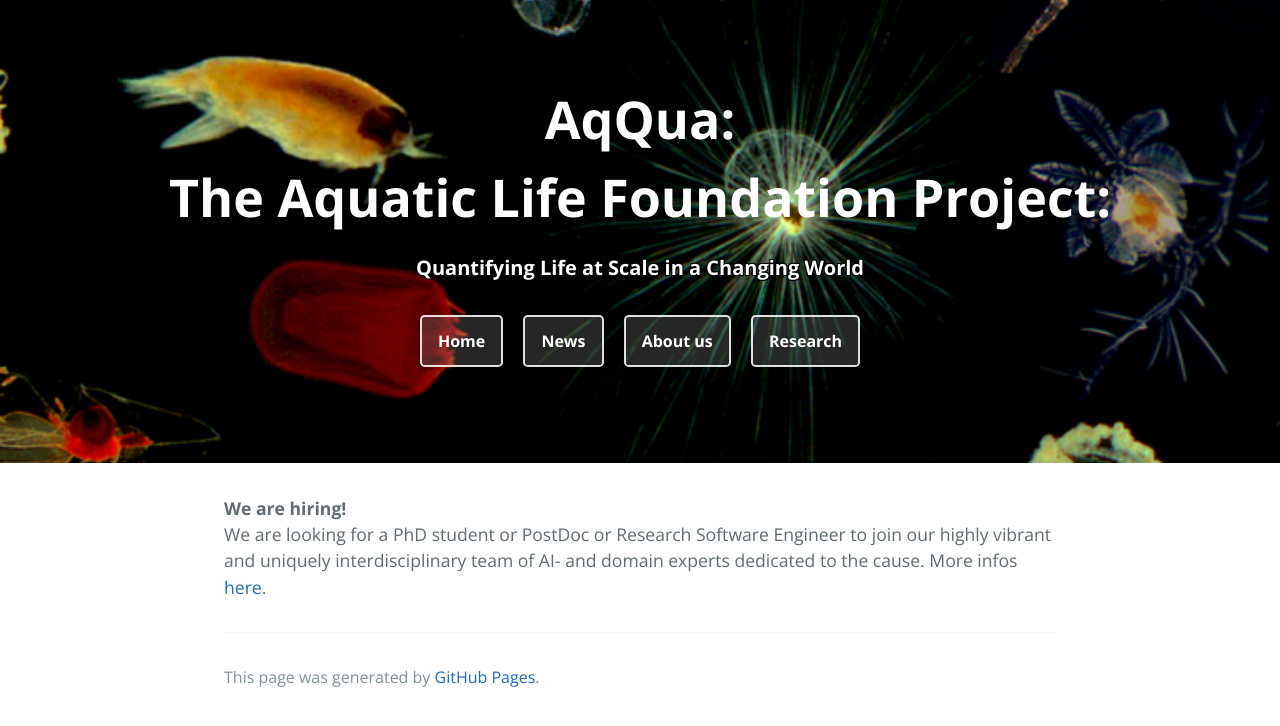
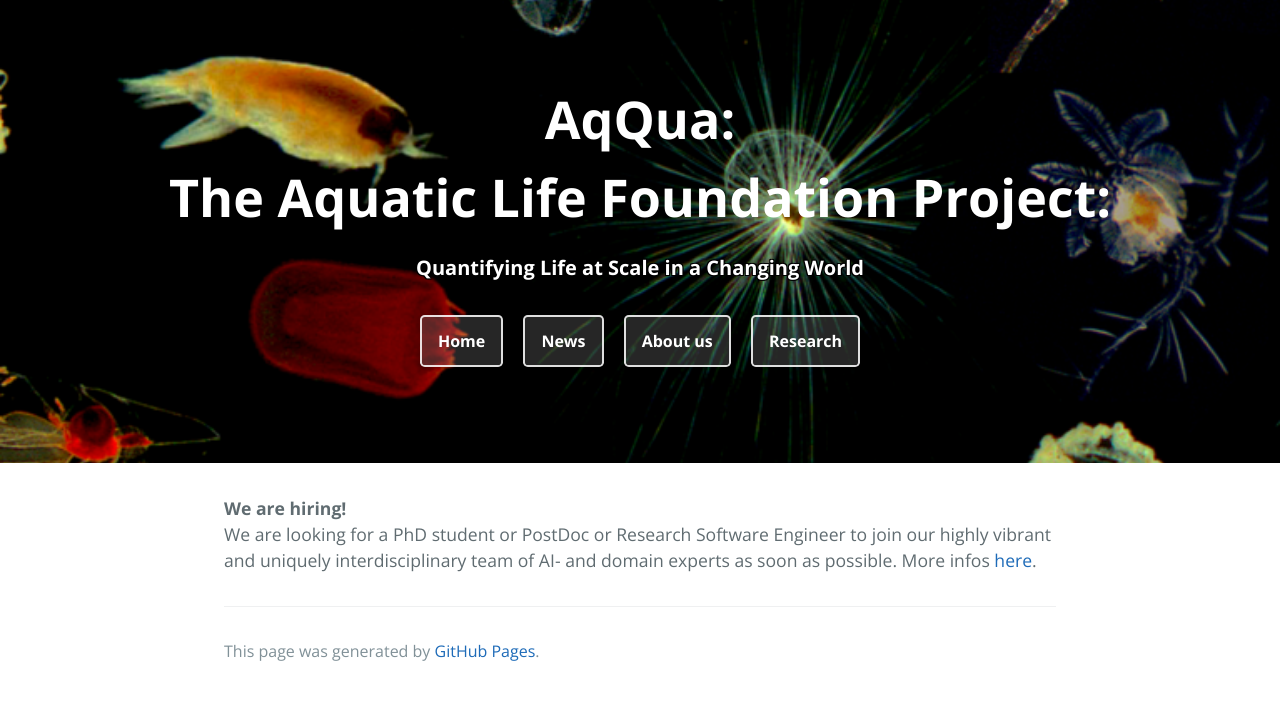
Before and after one commit to Kainmueller-Lab/aqqua, a Jekyll site: the page built from news.md, in a window 1280 px wide. Shown: the top 726 px of the page. Built offline with Jekyll 4.4.1, drawn with Linux system fonts in a browser that asks for light colours.

Commit message:
Update news.md

```diff
--- a/news.md
+++ b/news.md
@@ -5,4 +5,4 @@ filename: news
 ---
 
 **We are hiring!** <br>
-We are looking for a PhD student or PostDoc or Research Software Engineer to join our highly vibrant and uniquely interdisciplinary team of AI- and domain experts dedicated to the cause. More infos [here]().
+We are looking for a PhD student or PostDoc or Research Software Engineer to join our highly vibrant and uniquely interdisciplinary team of AI- and domain experts as soon as possible. More infos [here]().
```
